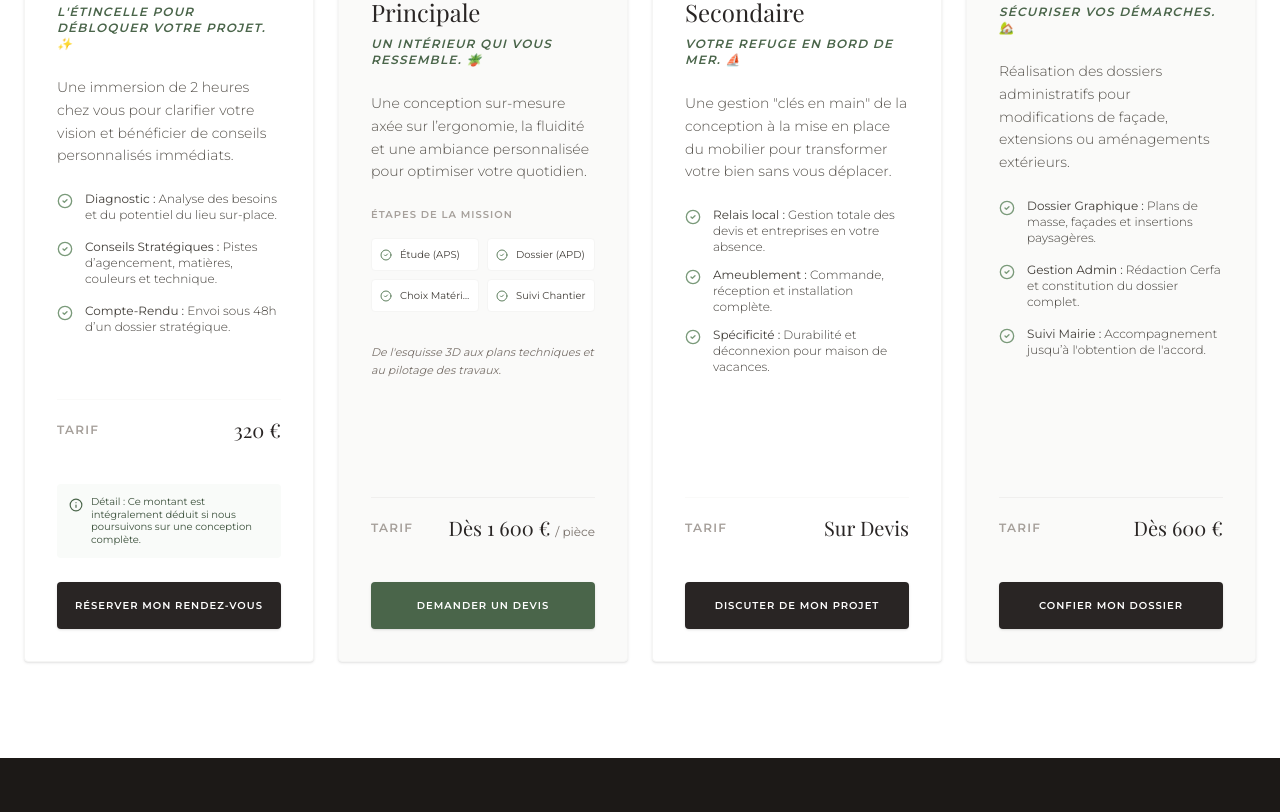
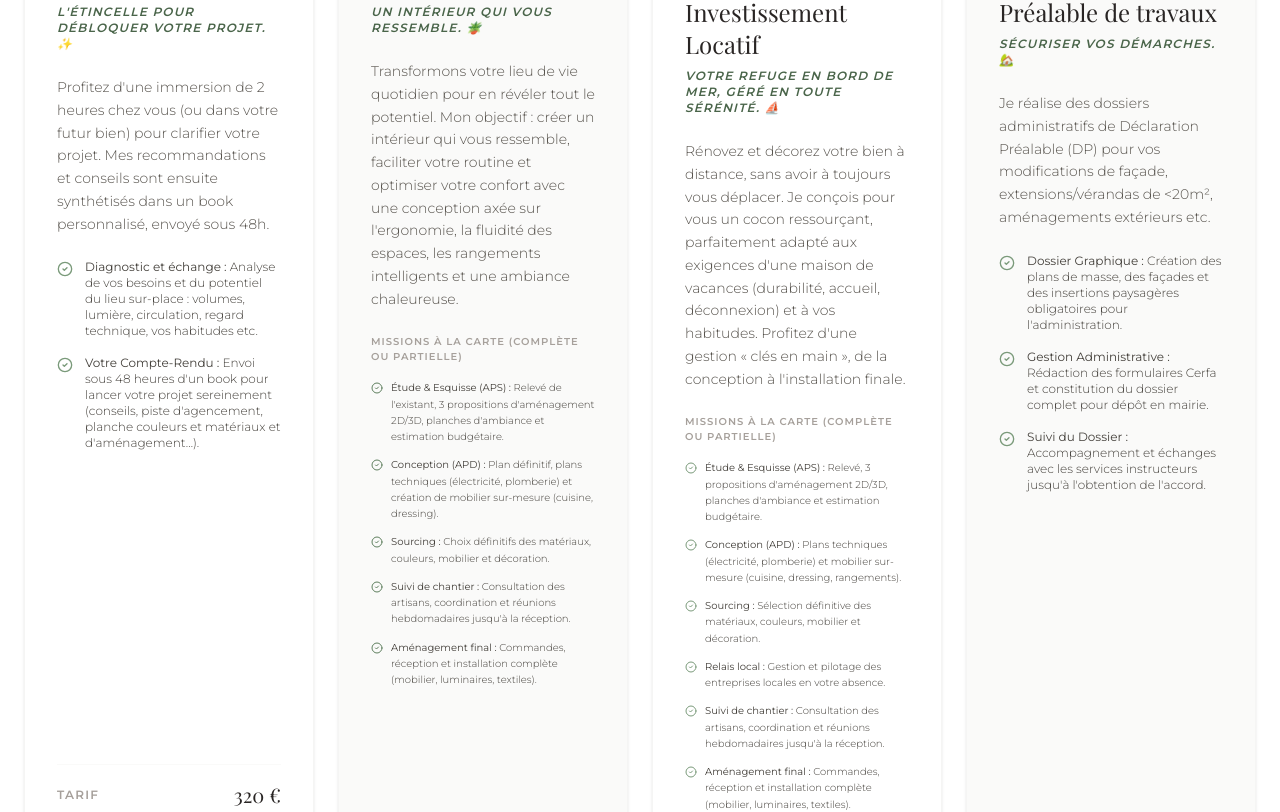
Before and after one commit to Neoslight/Site-Maison-Mikasa-V2, a React (Vite) app: page /prestations in a window 1280 px wide. Shown: the part 1008-1820 px from the top of the page. Built offline with nearby package versions, Linux system fonts and the light colour scheme; a web font is replaced by a local one.

Commit message:
Update image and services

```diff
--- a/components/home/AboutPreview.tsx
+++ b/components/home/AboutPreview.tsx
@@ -15,7 +15,7 @@ const AboutPreview: React.FC = () => {
         <div className="flex justify-center md:justify-end">
           <div className="relative w-full max-w-sm aspect-[3/4] overflow-hidden rounded-sm shadow-md group">
             <img
-              src="https://picsum.photos/id/64/600/800"
+              src="assets\images\Photo profil.jpg"
               alt="Laurine Fourcherot"
               loading="lazy"
               className="w-full h-full object-cover transition-transform duration-700 group-hover:scale-105"
--- a/components/home/Testimonials.tsx
+++ b/components/home/Testimonials.tsx
@@ -32,6 +32,12 @@ const testimonialsData = [
     text: 'Merci à Laurine. Elle a été de très bons conseils pour nous aider à aménager et décorer une mezzanine/chambre d\u2019amis/bureau. Elle prend en compte toutes nos envies et demandes et peut se charger du projet de A à Z ou juste l\u2019étape de conception du projet au choix. Elle fournit alors une "liste de courses" et on peut mener à bien notre projet petit à petit selon le temps et le budget dont on dispose. Nous recommandons vivement !',
     author: 'Ulrich',
     project: 'Aménagement maison, Baden (56)',
+  },
+  {
+    id: 6,
+    text: 'Nous avons fait appel à Laurine pour notre projet d\u2019aménagement d\u2019une extension, existante mais à l\u2019état brut. Laurine est très à l\u2019écoute des souhaits et contraintes. Elle nous a soumis plusieurs plans possibles, ce qui nous permet de nous projeter et de démarcher auprès d\u2019entrepreneurs. Ravis de son intervention, elle est souriante et efficace, nous recommandons !',
+    author: 'Dorothée et Benjamin',
+    project: 'Aménagement d\u2019extension, Saint Donan (56)',
   },
 ];
 
--- a/pages/About.tsx
+++ b/pages/About.tsx
@@ -56,7 +56,7 @@ const About: React.FC = () => {
           <div className="relative order-1 md:order-1">
             <div className="aspect-[3/4] bg-stone-100 rounded-sm overflow-hidden shadow-xl">
               <img
-                src="https://picsum.photos/id/64/800/1066"
+                src="assets\images\Photo profil.jpg"
                 alt="Laurine Fourcherot - Architecte d'intérieur"
                 className="w-full h-full object-cover hover:scale-105 transition-transform duration-700"
               />
--- a/pages/Services.tsx
+++ b/pages/Services.tsx
@@ -37,8 +37,8 @@ const Services: React.FC = () => {
           <div className="flex justify-center">
             <p className="text-stone-700 font-serif italic text-lg md:text-2xl leading-relaxed max-w-3xl">
               De l’analyse de potentiel au suivi complet de vos travaux, j’imagine des espaces
-              fluides où l’esthétique se met au service de votre bien-être pour valoriser
-              durablement votre patrimoine et simplifier votre quotidien.
+              fluides où l’esthétique se met au service de votre bien-être pour simplifier votre
+              quotidien et valoriser durablement votre patrimoine.
             </p>
           </div>
           <div className="w-12 h-px bg-sage-300 mx-auto mt-12"></div>
@@ -60,29 +60,26 @@ const Services: React.FC = () => {
               </p>
 
               <p className="text-sm text-stone-600 font-light leading-relaxed mb-6">
-                Une immersion de 2 heures chez vous pour clarifier votre vision et bénéficier de
-                conseils personnalisés immédiats.
+                Profitez d'une immersion de 2 heures chez vous (ou dans votre futur bien) pour
+                clarifier votre projet. Mes recommandations et conseils sont ensuite synthétisés
+                dans un book personnalisé, envoyé sous 48h.
               </p>
 
               <ul className="space-y-4 mb-8">
                 <li className="flex items-start">
                   <CheckCircle2 className="w-4 h-4 text-sage-400 mr-3 mt-0.5 flex-shrink-0" />
                   <p className="text-xs text-stone-700 font-light">
-                    <strong>Diagnostic :</strong> Analyse des besoins et du potentiel du lieu
-                    sur-place.
+                    <strong>Diagnostic et échange :</strong> Analyse de vos besoins et du potentiel
+                    du lieu sur-place : volumes, lumière, circulation, regard technique, vos
+                    habitudes etc.
                   </p>
                 </li>
                 <li className="flex items-start">
                   <CheckCircle2 className="w-4 h-4 text-sage-400 mr-3 mt-0.5 flex-shrink-0" />
                   <p className="text-xs text-stone-700 font-light">
-                    <strong>Conseils Stratégiques :</strong> Pistes d’agencement, matières, couleurs
-                    et technique.
-                  </p>
-                </li>
-                <li className="flex items-start">
-                  <CheckCircle2 className="w-4 h-4 text-sage-400 mr-3 mt-0.5 flex-shrink-0" />
-                  <p className="text-xs text-stone-700 font-light">
-                    <strong>Compte-Rendu :</strong> Envoi sous 48h d’un dossier stratégique.
+                    <strong>Votre Compte-Rendu :</strong> Envoi sous 48 heures d'un book pour lancer
+                    votre projet sereinement (conseils, piste d'agencement, planche couleurs et
+                    matériaux et d'aménagement…).
                   </p>
                 </li>
               </ul>
@@ -98,59 +95,73 @@ const Services: React.FC = () => {
               <div className="flex items-start bg-sage-50/50 p-3 rounded-sm mb-6">
                 <Info className="w-3.5 h-3.5 text-sage-600 mr-2 flex-shrink-0 mt-0.5" />
                 <p className="text-[10px] text-sage-700 leading-tight">
-                  Détail : Ce montant est intégralement déduit si nous poursuivons sur une
-                  conception complète.
+                  Ce montant est intégralement déduit de la prestation si nous poursuivons ensemble
+                  sur un projet de conception complète.
                 </p>
               </div>
               <Link
                 to="/contact?service=conseil"
                 className="block w-full text-center bg-stone-800 text-white text-[10px] uppercase tracking-widest font-bold py-4 hover:bg-sage-600 transition-colors rounded-sm shadow-sm"
               >
-                Réserver mon rendez-vous
+                Réserver mon rendez-vous conseil
               </Link>
             </div>
           </div>
 
-          {/* Offer 2: Rénovation Résidence Principale */}
+          {/* Offer 2: Résidence Principale */}
           <div className="group flex flex-col bg-stone-50 border border-stone-100 rounded-sm shadow-sm hover:shadow-xl hover:-translate-y-1 transition-all duration-500 overflow-hidden">
             <div className="p-8 flex-grow">
               <div className="w-12 h-12 bg-white rounded-full flex items-center justify-center text-sage-600 mb-6 group-hover:bg-sage-600 group-hover:text-white transition-colors duration-500 shadow-sm">
                 <Home className="w-6 h-6" />
               </div>
-              <h3 className="font-serif text-2xl text-stone-800 mb-2">
-                Rénovation Résidence Principale
-              </h3>
+              <h3 className="font-serif text-2xl text-stone-800 mb-2">Résidence Principale</h3>
               <p className="text-sage-600 text-xs uppercase tracking-widest font-bold mb-6 italic">
                 Un intérieur qui vous ressemble. 🪴
               </p>
 
               <p className="text-sm text-stone-600 font-light leading-relaxed mb-6">
-                Une conception sur-mesure axée sur l’ergonomie, la fluidité et une ambiance
-                personnalisée pour optimiser votre quotidien.
+                Transformons votre lieu de vie quotidien pour en révéler tout le potentiel. Mon
+                objectif : créer un intérieur qui vous ressemble, faciliter votre routine et
+                optimiser votre confort avec une conception axée sur l'ergonomie, la fluidité des
+                espaces, les rangements intelligents et une ambiance chaleureuse.
               </p>
 
               <div className="space-y-4 mb-8">
                 <span className="text-[10px] uppercase tracking-widest text-stone-400 font-bold block">
-                  Étapes de la mission
+                  Missions à la carte (complète ou partielle)
                 </span>
-                <div className="grid grid-cols-2 gap-2">
-                  {['Étude (APS)', 'Dossier (APD)', 'Choix Matériaux', 'Suivi Chantier'].map(
-                    (step, i) => (
-                      <div
-                        key={i}
-                        className="flex items-center bg-white p-2 rounded-sm border border-stone-100"
-                      >
-                        <CheckCircle2 className="w-3 h-3 text-sage-500 mr-2 flex-shrink-0" />
-                        <span className="text-[10px] text-stone-700 truncate">{step}</span>
-                      </div>
-                    )
-                  )}
-                </div>
+                <ul className="space-y-3">
+                  {[
+                    {
+                      label: 'Étude & Esquisse (APS)',
+                      desc: "Relevé de l'existant, 3 propositions d'aménagement 2D/3D, planches d'ambiance et estimation budgétaire.",
+                    },
+                    {
+                      label: 'Conception (APD)',
+                      desc: 'Plan définitif, plans techniques (électricité, plomberie) et création de mobilier sur-mesure (cuisine, dressing).',
+                    },
+                    {
+                      label: 'Sourcing',
+                      desc: 'Choix définitifs des matériaux, couleurs, mobilier et décoration.',
+                    },
+                    {
+                      label: 'Suivi de chantier',
+                      desc: "Consultation des artisans, coordination et réunions hebdomadaires jusqu'à la réception.",
+                    },
+                    {
+                      label: 'Aménagement final',
+                      desc: 'Commandes, réception et installation complète (mobilier, luminaires, textiles).',
+                    },
+                  ].map((item, i) => (
+                    <li key={i} className="flex items-start">
+                      <CheckCircle2 className="w-3 h-3 text-sage-500 mr-2 mt-0.5 flex-shrink-0" />
+                      <p className="text-[10px] text-stone-700 font-light leading-relaxed">
+                        <strong>{item.label} :</strong> {item.desc}
+                      </p>
+                    </li>
+                  ))}
+                </ul>
               </div>
-
-              <p className="text-[11px] text-stone-500 leading-relaxed italic">
-                De l'esquisse 3D aux plans techniques et au pilotage des travaux.
-              </p>
             </div>
 
             <div className="p-8 pt-0 mt-auto">
@@ -158,9 +169,7 @@ const Services: React.FC = () => {
                 <span className="text-xs uppercase tracking-widest text-stone-400 font-bold">
                   Tarif
                 </span>
-                <span className="font-serif text-xl text-stone-800">
-                  Dès 1 600 € <span className="text-xs font-sans text-stone-500">/ pièce</span>
-                </span>
+                <span className="font-serif text-xl text-stone-800">Sur devis</span>
               </div>
               <Link
                 to="/contact?service=principale"
@@ -171,46 +180,66 @@ const Services: React.FC = () => {
             </div>
           </div>
 
-          {/* Offer 3: Rénovation Résidence Secondaire */}
+          {/* Offer 3: Résidence Secondaire & Investissement Locatif */}
           <div className="group flex flex-col bg-white border border-stone-100 rounded-sm shadow-sm hover:shadow-xl hover:-translate-y-1 transition-all duration-500 overflow-hidden">
             <div className="p-8 flex-grow">
               <div className="w-12 h-12 bg-sage-50 rounded-full flex items-center justify-center text-sage-600 mb-6 group-hover:bg-sage-600 group-hover:text-white transition-colors duration-500">
                 <Ship className="w-6 h-6" />
               </div>
               <h3 className="font-serif text-2xl text-stone-800 mb-2">
-                Rénovation Résidence Secondaire
+                Résidence Secondaire & Investissement Locatif
               </h3>
               <p className="text-sage-600 text-xs uppercase tracking-widest font-bold mb-6 italic">
-                Votre refuge en bord de mer. ⛵
+                Votre refuge en bord de mer, géré en toute sérénité. ⛵
               </p>
 
               <p className="text-sm text-stone-600 font-light leading-relaxed mb-6">
-                Une gestion "clés en main" de la conception à la mise en place du mobilier pour
-                transformer votre bien sans vous déplacer.
+                Rénovez et décorez votre bien à distance, sans avoir à toujours vous déplacer. Je
+                conçois pour vous un cocon ressourçant, parfaitement adapté aux exigences d'une
+                maison de vacances (durabilité, accueil, déconnexion) et à vos habitudes. Profitez
+                d'une gestion « clés en main », de la conception à l'installation finale.
               </p>
 
-              <ul className="space-y-3 mb-8">
-                <li className="flex items-start">
-                  <CheckCircle2 className="w-4 h-4 text-sage-400 mr-3 mt-0.5 flex-shrink-0" />
-                  <p className="text-xs text-stone-700 font-light">
-                    <strong>Relais local :</strong> Gestion totale des devis et entreprises en votre
-                    absence.
-                  </p>
-                </li>
-                <li className="flex items-start">
-                  <CheckCircle2 className="w-4 h-4 text-sage-400 mr-3 mt-0.5 flex-shrink-0" />
-                  <p className="text-xs text-stone-700 font-light">
-                    <strong>Ameublement :</strong> Commande, réception et installation complète.
-                  </p>
-                </li>
-                <li className="flex items-start">
-                  <CheckCircle2 className="w-4 h-4 text-sage-400 mr-3 mt-0.5 flex-shrink-0" />
-                  <p className="text-xs text-stone-700 font-light">
-                    <strong>Spécificité :</strong> Durabilité et déconnexion pour maison de
-                    vacances.
-                  </p>
-                </li>
-              </ul>
+              <div className="space-y-4 mb-8">
+                <span className="text-[10px] uppercase tracking-widest text-stone-400 font-bold block">
+                  Missions à la carte (complète ou partielle)
+                </span>
+                <ul className="space-y-3">
+                  {[
+                    {
+                      label: 'Étude & Esquisse (APS)',
+                      desc: "Relevé, 3 propositions d'aménagement 2D/3D, planches d'ambiance et estimation budgétaire.",
+                    },
+                    {
+                      label: 'Conception (APD)',
+                      desc: 'Plans techniques (électricité, plomberie) et mobilier sur-mesure (cuisine, dressing, rangements).',
+                    },
+                    {
+                      label: 'Sourcing',
+                      desc: 'Sélection définitive des matériaux, couleurs, mobilier et décoration.',
+                    },
+                    {
+                      label: 'Relais local',
+                      desc: 'Gestion et pilotage des entreprises locales en votre absence.',
+                    },
+                    {
+                      label: 'Suivi de chantier',
+                      desc: "Consultation des artisans, coordination et réunions hebdomadaires jusqu'à la réception.",
+                    },
+                    {
+                      label: 'Aménagement final',
+                      desc: 'Commandes, réception et installation complète (mobilier, luminaires, textiles).',
+                    },
+                  ].map((item, i) => (
+                    <li key={i} className="flex items-start">
+                      <CheckCircle2 className="w-3 h-3 text-sage-400 mr-2 mt-0.5 flex-shrink-0" />
+                      <p className="text-[10px] text-stone-700 font-light leading-relaxed">
+                        <strong>{item.label} :</strong> {item.desc}
+                      </p>
+                    </li>
+                  ))}
+                </ul>
+              </div>
             </div>
 
             <div className="p-8 pt-0 mt-auto">
@@ -218,7 +247,7 @@ const Services: React.FC = () => {
                 <span className="text-xs uppercase tracking-widest text-stone-400 font-bold">
                   Tarif
                 </span>
-                <span className="font-serif text-xl text-stone-800">Sur Devis</span>
+                <span className="font-serif text-xl text-stone-800">Sur devis</span>
               </div>
               <Link
                 to="/contact?service=secondaire"
@@ -236,36 +265,38 @@ const Services: React.FC = () => {
                 <FileText className="w-6 h-6" />
               </div>
               <h3 className="font-serif text-2xl text-stone-800 mb-2">
-                Dossier Mairie - Déclaration
+                Dossier Mairie - Déclaration Préalable de travaux
               </h3>
               <p className="text-sage-600 text-xs uppercase tracking-widest font-bold mb-6 italic">
                 Sécuriser vos démarches. 🏡
               </p>
 
               <p className="text-sm text-stone-600 font-light leading-relaxed mb-6">
-                Réalisation des dossiers administratifs pour modifications de façade, extensions ou
-                aménagements extérieurs.
+                Je réalise des dossiers administratifs de Déclaration Préalable (DP) pour vos
+                modifications de façade, extensions/vérandas de &lt;20m², aménagements extérieurs
+                etc.
               </p>
 
               <ul className="space-y-4 mb-8">
                 <li className="flex items-start">
                   <CheckCircle2 className="w-4 h-4 text-sage-400 mr-3 mt-0.5 flex-shrink-0" />
                   <p className="text-xs text-stone-700 font-light">
-                    <strong>Dossier Graphique :</strong> Plans de masse, façades et insertions
-                    paysagères.
+                    <strong>Dossier Graphique :</strong> Création des plans de masse, des façades et
+                    des insertions paysagères obligatoires pour l'administration.
                   </p>
                 </li>
                 <li className="flex items-start">
                   <CheckCircle2 className="w-4 h-4 text-sage-400 mr-3 mt-0.5 flex-shrink-0" />
                   <p className="text-xs text-stone-700 font-light">
-                    <strong>Gestion Admin :</strong> Rédaction Cerfa et constitution du dossier
-                    complet.
+                    <strong>Gestion Administrative :</strong> Rédaction des formulaires Cerfa et
+                    constitution du dossier complet pour dépôt en mairie.
                   </p>
                 </li>
                 <li className="flex items-start">
                   <CheckCircle2 className="w-4 h-4 text-sage-400 mr-3 mt-0.5 flex-shrink-0" />
                   <p className="text-xs text-stone-700 font-light">
-                    <strong>Suivi Mairie :</strong> Accompagnement jusqu’à l'obtention de l'accord.
+                    <strong>Suivi du Dossier :</strong> Accompagnement et échanges avec les services
+                    instructeurs jusqu'à l'obtention de l'accord.
                   </p>
                 </li>
               </ul>
@@ -274,9 +305,9 @@ const Services: React.FC = () => {
             <div className="p-8 pt-0 mt-auto">
               <div className="flex items-center justify-between py-4 border-t border-stone-200/50 mb-6">
                 <span className="text-xs uppercase tracking-widest text-stone-400 font-bold">
-                  Tarif
+                  Forfait
                 </span>
-                <span className="font-serif text-xl text-stone-800">Dès 600 €</span>
+                <span className="font-serif text-xl text-stone-800">Dès 350 €</span>
               </div>
               <Link
                 to="/contact?service=mairie"
@@ -347,9 +378,8 @@ const Services: React.FC = () => {
             Vous hésitez entre ces prestations ?
           </h2>
           <p className="text-stone-600 font-light text-lg mb-10 leading-relaxed">
-            Chaque projet est unique et mérite une approche adaptée. Contactez-nous pour discuter de
-            vos besoins, nous vous orienterons vers la solution la plus pertinente pour votre
-            habitat.
+            Chaque projet est unique et mérite une approche adaptée. Contactez-moi pour discuter de
+            vos besoins, je vous orienterais vers la solution la plus pertinente pour votre habitat.
           </p>
           <div className="flex flex-col md:flex-row items-center justify-center gap-6">
             <Link
```
Also changed, not shown: assets/images/Photo profil.jpg (added).
